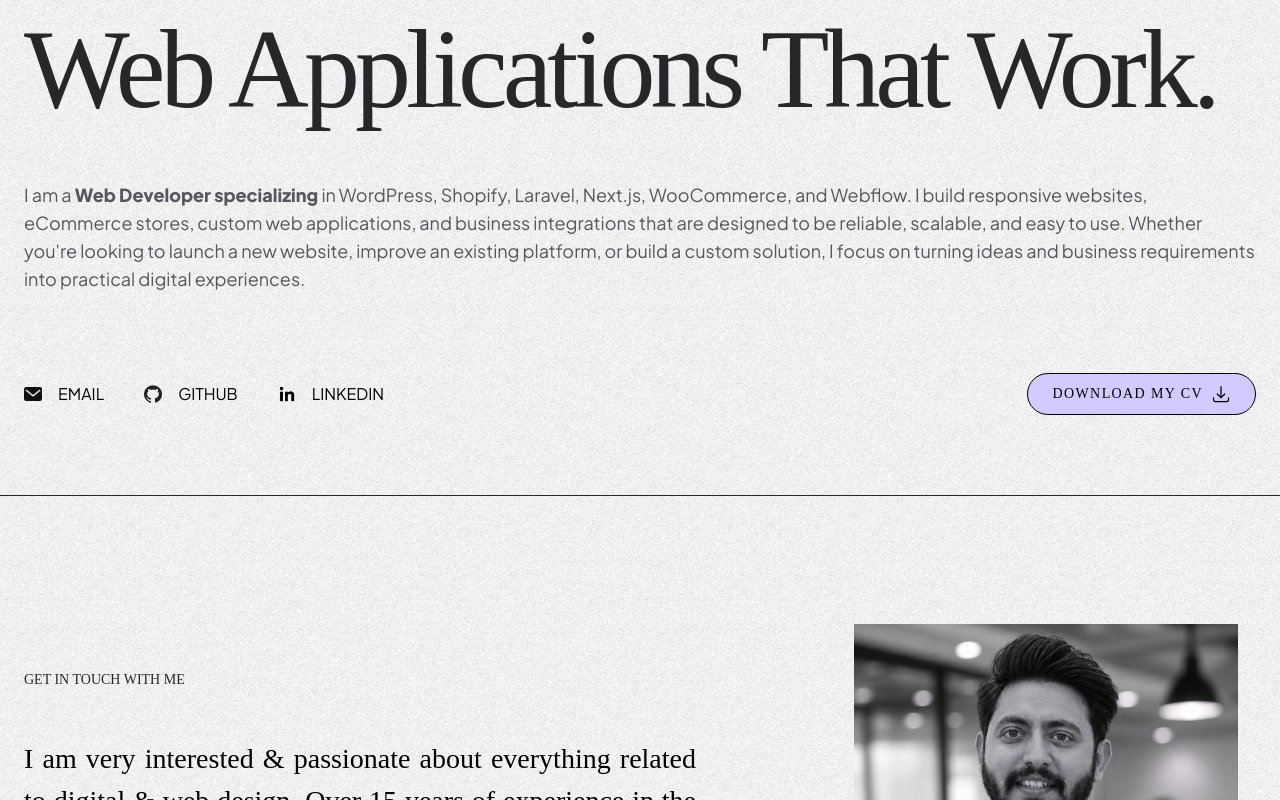
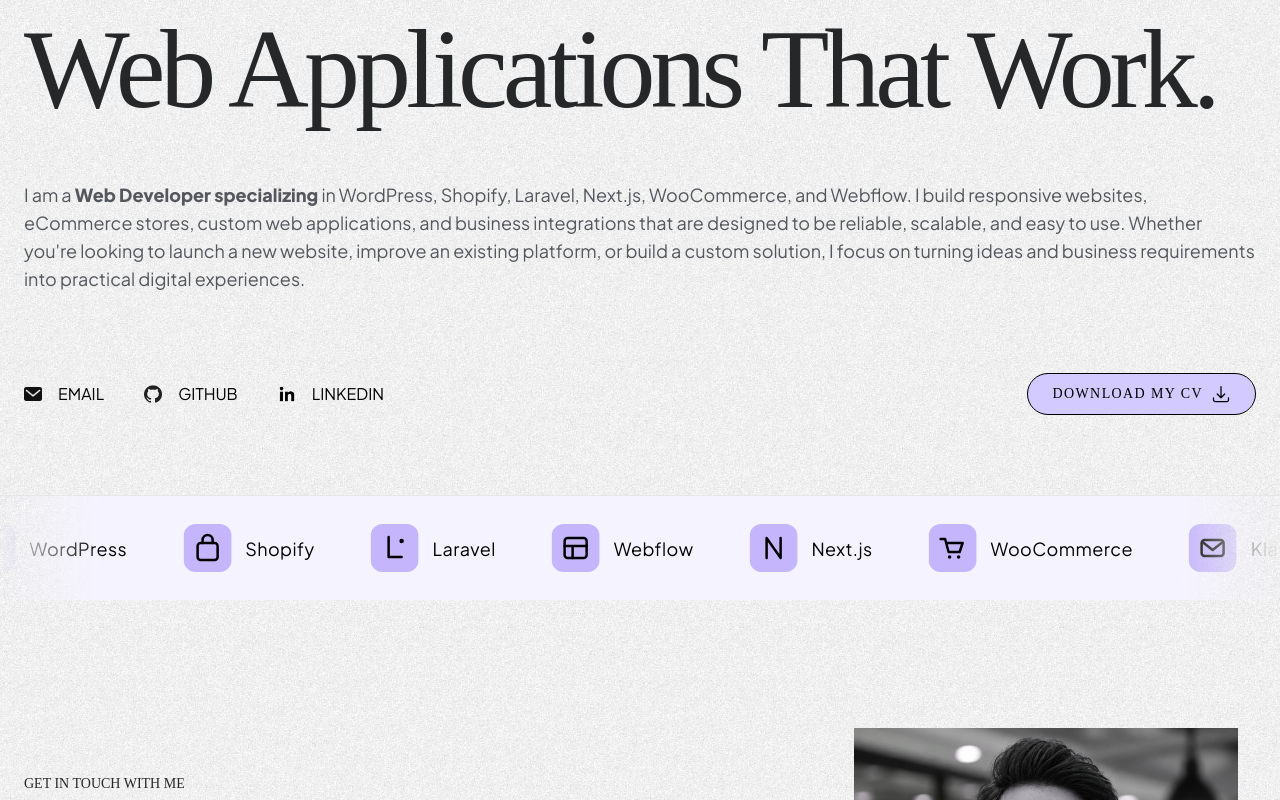
Before and after one commit to ubaidoso/Porofolio, a Next.js app: page / in a window 1280 px wide. Shown: the part 405-1205 px from the top of the page. Built offline with nearby package versions, Linux system fonts and the light colour scheme; a web font is replaced by a local one.

Commit message:
banner sec
tst

```diff
--- a/src/components/BannerSection.jsx
+++ b/src/components/BannerSection.jsx
@@ -6,6 +6,7 @@
 import Github from "../../public/github.png";
 import Linkedin from "../../public/linkedin.png";
 import download from '../../public/download.svg'
+import Marquee from './Marquee';
 
 const myConnections = [
     {
@@ -40,7 +41,7 @@
                     </div>
                 </div>
             </section>
-            <section className='sm:py-20 py-12 border-b border-lightblack'>
+            <section className='sm:py-20 py-12 border-b border-lightblackk'>
                 <div className="container">
                     <div className="flex md:flex-nowrap flex-wrap md:flex-row flex-col-reverse gap-8 items-center justify-between">
                         <ul className='flex flex-wrap items-center lg:gap-10 gap-7 sm:justify-between justify-center'>
@@ -57,6 +58,7 @@
                     </div>
                 </div>
             </section>
+            <Marquee />
         </>
     );
 };
--- /dev/null
+++ b/src/components/Marquee.jsx
@@ -0,0 +1,153 @@
+import React from 'react';
+
+
+const Marquee = () => {
+
+  const items = [
+    {
+      name: 'WordPress',
+      icon: (
+        <g fill="none" stroke="#000" strokeWidth="5" strokeLinecap="round" strokeLinejoin="round">
+          <path d="M26 34 L38 64 L48 40 L58 64 L70 34" />
+        </g>
+      )
+    },
+    {
+      name: 'Shopify',
+      icon: (
+        <g fill="none" stroke="#000" strokeWidth="5" strokeLinecap="round" strokeLinejoin="round">
+          <rect x="28" y="38" width="40" height="34" rx="6" />
+          <path d="M38 38 V32 A10 10 0 0 1 58 32 V38" />
+        </g>
+      )
+    },
+    {
+      name: 'Laravel',
+      icon: (
+        <g fill="none" stroke="#000" strokeWidth="5" strokeLinecap="round" strokeLinejoin="round">
+          <path d="M36 26 V66 H62" />
+          <circle cx="62" cy="34" r="4.5" fill="#000" stroke="none" />
+        </g>
+      )
+    },
+    {
+      name: 'Webflow',
+      icon: (
+        <g fill="none" stroke="#000" strokeWidth="5" strokeLinecap="round" strokeLinejoin="round">
+          <rect x="26" y="28" width="44" height="40" rx="6" />
+          <path d="M26 44 H70 M42 44 V68" />
+        </g>
+      )
+    },
+    {
+      name: 'Next.js',
+      icon: (
+        <g fill="none" stroke="#000" strokeWidth="5" strokeLinecap="round" strokeLinejoin="round">
+          <path d="M34 68 V28 L62 68 V28" />
+        </g>
+      )
+    },
+    {
+      name: 'WooCommerce',
+      icon: (
+        <g fill="none" stroke="#000" strokeWidth="5" strokeLinecap="round" strokeLinejoin="round">
+          <path d="M24 30 H33 L40 56 H62 L68 38 H36" />
+          <circle cx="42" cy="66" r="3.5" fill="#000" stroke="none" />
+          <circle cx="60" cy="66" r="3.5" fill="#000" stroke="none" />
+        </g>
+      )
+    },
+    {
+      name: 'Klaviyo',
+      icon: (
+        <g fill="none" stroke="#000" strokeWidth="5" strokeLinecap="round" strokeLinejoin="round">
+          <rect x="26" y="32" width="44" height="32" rx="6" />
+          <path d="M29 37 L48 52 L67 37" />
+        </g>
+      )
+    },
+    {
+      name: 'HubSpot',
+      icon: (
+        <g fill="none" stroke="#000" strokeWidth="5" strokeLinecap="round" strokeLinejoin="round">
+          <circle cx="48" cy="48" r="8" />
+          <circle cx="26" cy="30" r="5" />
+          <circle cx="70" cy="34" r="5" />
+          <circle cx="48" cy="72" r="5" />
+          <path d="M40 42 L30 34 M56 45 L66 37 M48 56 V67" />
+        </g>
+      )
+    },
+    {
+      name: 'QuickBooks',
+      icon: (
+        <g fill="none" stroke="#000" strokeWidth="5" strokeLinecap="round" strokeLinejoin="round">
+          <rect x="30" y="24" width="36" height="48" rx="6" />
+          <rect x="36" y="30" width="24" height="10" rx="2" />
+          <g fill="#000" stroke="none">
+            <circle cx="38" cy="52" r="2.5" />
+            <circle cx="48" cy="52" r="2.5" />
+            <circle cx="58" cy="52" r="2.5" />
+            <circle cx="38" cy="62" r="2.5" />
+            <circle cx="48" cy="62" r="2.5" />
+            <circle cx="58" cy="62" r="2.5" />
+          </g>
+        </g>
+      )
+    },
+    {
+      name: 'Twilio',
+      icon: (
+        <g fill="none" stroke="#000" strokeWidth="5" strokeLinecap="round" strokeLinejoin="round">
+          <path d="M26 32 a6 6 0 0 1 6 -6 H64 a6 6 0 0 1 6 6 V54 a6 6 0 0 1 -6 6 H46 L34 72 V60 H32 a6 6 0 0 1 -6 -6 Z" />
+        </g>
+      )
+    },
+    {
+      name: 'API',
+      icon: (
+        <g fill="none" stroke="#000" strokeWidth="5" strokeLinecap="round" strokeLinejoin="round">
+          <path d="M38 34 L24 48 L38 62 M58 34 L72 48 L58 62 M52 30 L44 66" />
+        </g>
+      )
+    }
+  ];
+
+  const renderGroup = (hidden = false) => (
+    <div className="marquee-group" aria-hidden={hidden}>
+      {items.map((item) => (
+        <div className="marquee-item" key={item.name}>
+          <svg
+            viewBox="0 0 96 96"
+            aria-hidden="true"
+          >
+            <rect
+              width="96"
+              height="96"
+              rx="24"
+              fill="var(--tile)"
+            />
+
+            {item.icon}
+          </svg>
+
+          {item.name}
+        </div>
+      ))}
+    </div>
+  );
+
+  return (
+    <section
+      className="marquee"
+      aria-label="Technologies I work with"
+    >
+      <div className="marquee-track">
+        {renderGroup()}
+        {renderGroup(true)}
+      </div>
+    </section>
+  );
+};
+
+export default Marquee;
--- a/src/styles/globals.css
+++ b/src/styles/globals.css
@@ -300,6 +300,84 @@
   @apply sm:text-80 text-7xl;
 }
 
+.marquee {
+  --bg: #f5f3ff;
+  --tile: #c4b5fd;
+  --ink: #000000;
+  --gap: 56px;
+  --speed: 32s;
+
+  overflow: hidden;
+  padding: 28px 0;
+  background: var(--bg);
+
+  -webkit-mask-image: linear-gradient(
+    90deg,
+    transparent,
+    #000 8%,
+    #000 92%,
+    transparent
+  );
+
+  mask-image: linear-gradient(
+    90deg,
+    transparent,
+    #000 8%,
+    #000 92%,
+    transparent
+  );
+}
+
+.marquee-track {
+  display: flex;
+  width: max-content;
+  animation: marquee-scroll var(--speed) linear infinite;
+}
+
+.marquee:hover .marquee-track {
+  animation-play-state: paused;
+}
+
+.marquee-group {
+  display: flex;
+  align-items: center;
+  gap: var(--gap);
+  padding-right: var(--gap);
+}
+
+.marquee-item {
+  display: flex;
+  align-items: center;
+  gap: 14px;
+  white-space: nowrap;
+
+  color: var(--ink);
+  font-size: 18px;
+  letter-spacing: 0.4px;
+}
+
+.marquee-item svg {
+  width: 48px;
+  height: 48px;
+  flex: none;
+}
+
+@keyframes marquee-scroll {
+  to {
+    transform: translateX(-50%);
+  }
+}
+
+@media (prefers-reduced-motion: reduce) {
+  .marquee-track {
+    animation: none;
+  }
+
+  .marquee {
+    overflow-x: auto;
+  }
+}
+
 /* Responsiveness */
 
 @media(max-width:1279px) {
```
